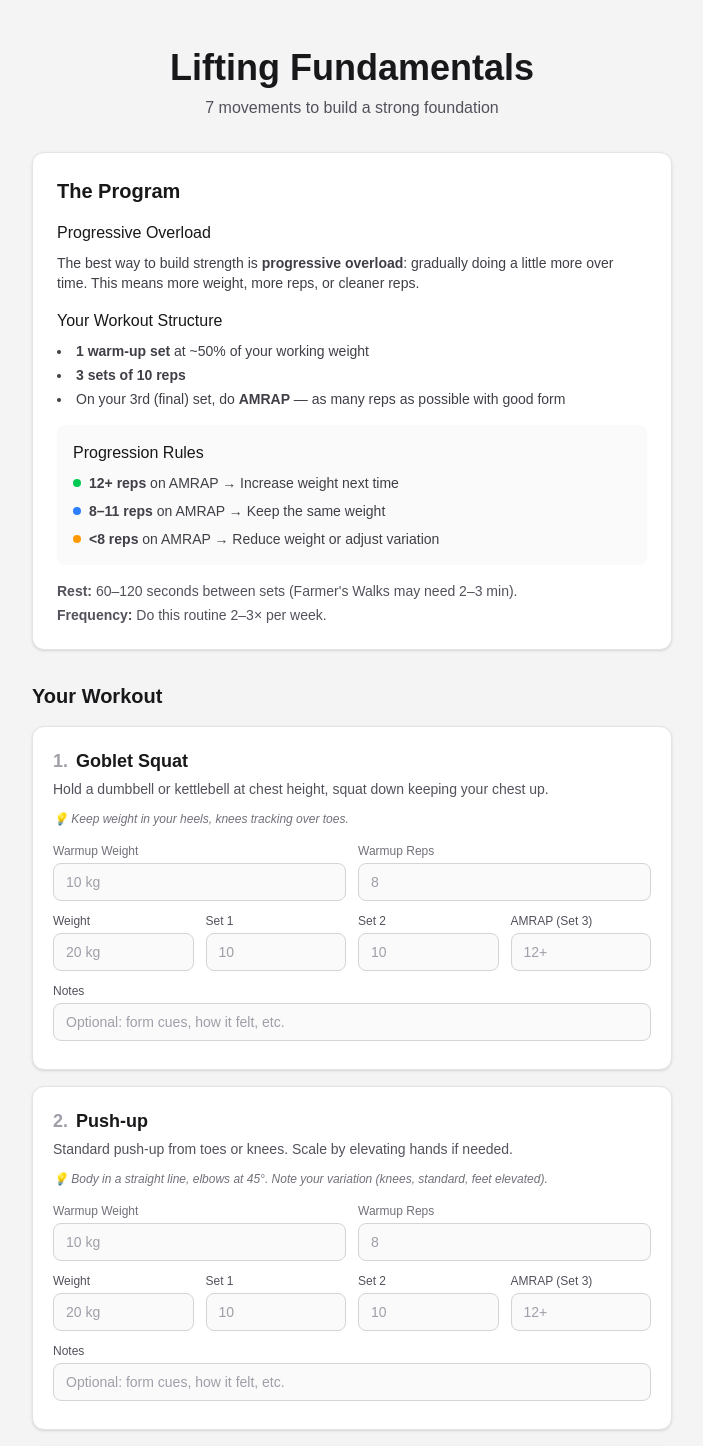
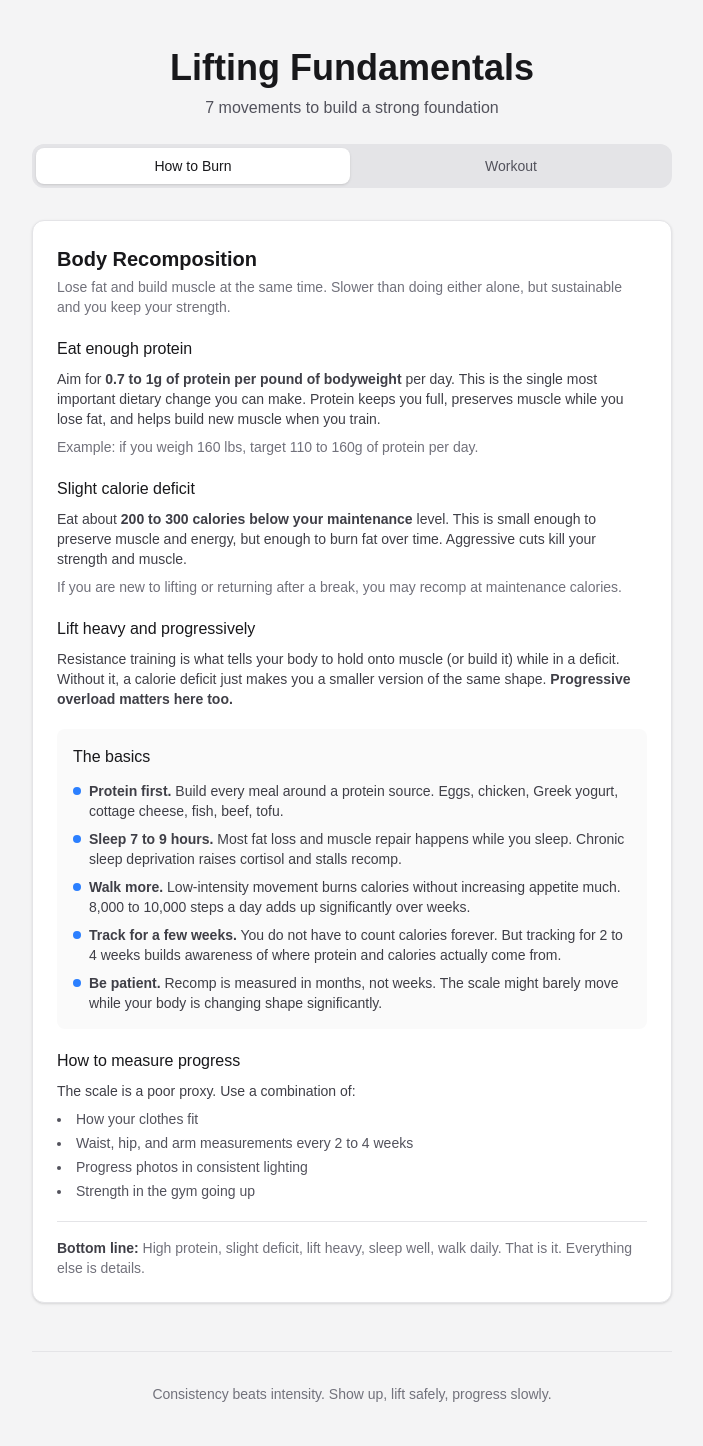
Before and after one commit to vrnvrn/lift, a Next.js app: page / in a window 1280 px wide. Shown: the top 1446 px of the page, without its empty margins (288-991 px from the left). Built offline with nearby package versions, Linux system fonts and the light colour scheme.

Commit message:
Add How to Burn tab, separate L/R warmup for shoulder press, remove arrow prefix

```diff
--- a/app/page.tsx
+++ b/app/page.tsx
@@ -5,8 +5,12 @@ import { exercises, createEmptyWorkout, ExerciseLog, WorkoutData } from "@/lib/e
 import ProgramInfo from "@/components/ProgramInfo";
 import ExerciseCard from "@/components/ExerciseCard";
 import EmailForm from "@/components/EmailForm";
+import HowToBurn from "@/components/HowToBurn";
+
+type Tab = "how-to-burn" | "workout";
 
 export default function Home() {
+  const [tab, setTab] = useState<Tab>("how-to-burn");
   const [workoutData, setWorkoutData] = useState<WorkoutData>(createEmptyWorkout);
   const [email, setEmail] = useState("");
 
@@ -24,7 +28,7 @@ export default function Home() {
     <div className="min-h-screen bg-zinc-100 dark:bg-zinc-950">
       <div className="max-w-2xl mx-auto px-4 py-8 sm:py-12">
         {/* Header */}
-        <header className="text-center mb-8">
+        <header className="text-center mb-6">
           <h1 className="text-3xl sm:text-4xl font-bold text-zinc-900 dark:text-zinc-100 mb-2">
             Lifting Fundamentals
           </h1>
@@ -33,6 +37,34 @@ export default function Home() {
           </p>
         </header>
 
+        {/* Tab Navigation */}
+        <div className="flex gap-1 bg-zinc-200 dark:bg-zinc-800 rounded-xl p-1 mb-8">
+          <button
+            onClick={() => setTab("how-to-burn")}
+            className={`flex-1 py-2 px-4 rounded-lg text-sm font-medium transition-colors ${
+              tab === "how-to-burn"
+                ? "bg-white dark:bg-zinc-900 text-zinc-900 dark:text-zinc-100 shadow-sm"
+                : "text-zinc-600 dark:text-zinc-400 hover:text-zinc-900 dark:hover:text-zinc-100"
+            }`}
+          >
+            How to Burn
+          </button>
+          <button
+            onClick={() => setTab("workout")}
+            className={`flex-1 py-2 px-4 rounded-lg text-sm font-medium transition-colors ${
+              tab === "workout"
+                ? "bg-white dark:bg-zinc-900 text-zinc-900 dark:text-zinc-100 shadow-sm"
+                : "text-zinc-600 dark:text-zinc-400 hover:text-zinc-900 dark:hover:text-zinc-100"
+            }`}
+          >
+            Workout
+          </button>
+        </div>
+
+        {tab === "how-to-burn" && <HowToBurn />}
+
+        {tab === "workout" && (
+          <>
             {/* Program Info */}
             <ProgramInfo />
 
@@ -59,11 +91,13 @@ export default function Home() {
               email={email}
               onEmailChange={setEmail}
             />
+          </>
+        )}
 
         {/* Footer */}
         <footer className="text-center mt-12 pt-8 border-t border-zinc-200 dark:border-zinc-800">
           <p className="text-sm text-zinc-500 dark:text-zinc-500">
-            Remember: Consistency beats intensity. Show up, lift safely, progress slowly.
+            Consistency beats intensity. Show up, lift safely, progress slowly.
           </p>
         </footer>
       </div>
--- a/components/ExerciseCard.tsx
+++ b/components/ExerciseCard.tsx
@@ -34,6 +34,55 @@ export default function ExerciseCard({ exercise, log, onChange, index }: Exercis
       </p>
 
       {/* Warmup Section */}
+      {exercise.isShoulderPress ? (
+        <div className="mb-3">
+          <p className="text-xs font-semibold text-zinc-500 dark:text-zinc-500 mb-2">Warmup</p>
+          <div className="grid grid-cols-2 gap-3 mb-2">
+            <div>
+              <label className="block text-xs font-medium text-zinc-500 dark:text-zinc-500 mb-1">Left Weight</label>
+              <input
+                type="text"
+                value={log.warmupWeightLeft || ""}
+                onChange={(e) => onChange("warmupWeightLeft", e.target.value)}
+                placeholder="5 kg"
+                className="w-full px-3 py-2 text-sm rounded-lg border border-zinc-300 dark:border-zinc-700 bg-zinc-50 dark:bg-zinc-800 text-zinc-900 dark:text-zinc-100 placeholder-zinc-400 focus:outline-none focus:ring-2 focus:ring-blue-500 focus:border-transparent"
+              />
+            </div>
+            <div>
+              <label className="block text-xs font-medium text-zinc-500 dark:text-zinc-500 mb-1">Left Reps</label>
+              <input
+                type="text"
+                value={log.warmupRepsLeft || ""}
+                onChange={(e) => onChange("warmupRepsLeft", e.target.value)}
+                placeholder="8"
+                className="w-full px-3 py-2 text-sm rounded-lg border border-zinc-300 dark:border-zinc-700 bg-zinc-50 dark:bg-zinc-800 text-zinc-900 dark:text-zinc-100 placeholder-zinc-400 focus:outline-none focus:ring-2 focus:ring-blue-500 focus:border-transparent"
+              />
+            </div>
+          </div>
+          <div className="grid grid-cols-2 gap-3">
+            <div>
+              <label className="block text-xs font-medium text-zinc-500 dark:text-zinc-500 mb-1">Right Weight</label>
+              <input
+                type="text"
+                value={log.warmupWeightRight || ""}
+                onChange={(e) => onChange("warmupWeightRight", e.target.value)}
+                placeholder="5 kg"
+                className="w-full px-3 py-2 text-sm rounded-lg border border-zinc-300 dark:border-zinc-700 bg-zinc-50 dark:bg-zinc-800 text-zinc-900 dark:text-zinc-100 placeholder-zinc-400 focus:outline-none focus:ring-2 focus:ring-blue-500 focus:border-transparent"
+              />
+            </div>
+            <div>
+              <label className="block text-xs font-medium text-zinc-500 dark:text-zinc-500 mb-1">Right Reps</label>
+              <input
+                type="text"
+                value={log.warmupRepsRight || ""}
+                onChange={(e) => onChange("warmupRepsRight", e.target.value)}
+                placeholder="8"
+                className="w-full px-3 py-2 text-sm rounded-lg border border-zinc-300 dark:border-zinc-700 bg-zinc-50 dark:bg-zinc-800 text-zinc-900 dark:text-zinc-100 placeholder-zinc-400 focus:outline-none focus:ring-2 focus:ring-blue-500 focus:border-transparent"
+              />
+            </div>
+          </div>
+        </div>
+      ) : (
         <div className="grid grid-cols-2 gap-3 mb-3">
           <div>
             <label className="block text-xs font-medium text-zinc-500 dark:text-zinc-500 mb-1">
@@ -60,6 +109,7 @@ export default function ExerciseCard({ exercise, log, onChange, index }: Exercis
             />
           </div>
         </div>
+      )}
 
       {/* Shoulder Press - Left/Right fields */}
       {exercise.isShoulderPress ? (
@@ -242,7 +292,7 @@ export default function ExerciseCard({ exercise, log, onChange, index }: Exercis
 
       {advice.message && (
         <p className={`text-sm font-medium mt-3 ${advice.color}`}>
-          → {advice.message}
+          {advice.message}
         </p>
       )}
     </div>
--- /dev/null
+++ b/components/HowToBurn.tsx
@@ -0,0 +1,88 @@
+export default function HowToBurn() {
+  return (
+    <div className="space-y-6">
+      <div className="bg-white dark:bg-zinc-900 rounded-xl shadow-sm border border-zinc-200 dark:border-zinc-800 p-6">
+        <h2 className="text-xl font-semibold mb-1 text-zinc-900 dark:text-zinc-100">
+          Body Recomposition
+        </h2>
+        <p className="text-sm text-zinc-500 dark:text-zinc-400 mb-5">
+          Lose fat and build muscle at the same time. Slower than doing either alone, but sustainable and you keep your strength.
+        </p>
+
+        <div className="space-y-5 text-zinc-700 dark:text-zinc-300">
+          <div>
+            <h3 className="font-medium text-zinc-900 dark:text-zinc-100 mb-2">Eat enough protein</h3>
+            <p className="text-sm">
+              Aim for <strong>0.7 to 1g of protein per pound of bodyweight</strong> per day. This is the single most important dietary change you can make. Protein keeps you full, preserves muscle while you lose fat, and helps build new muscle when you train.
+            </p>
+            <p className="text-sm mt-2 text-zinc-500 dark:text-zinc-400">
+              Example: if you weigh 160 lbs, target 110 to 160g of protein per day.
+            </p>
+          </div>
+
+          <div>
+            <h3 className="font-medium text-zinc-900 dark:text-zinc-100 mb-2">Slight calorie deficit</h3>
+            <p className="text-sm">
+              Eat about <strong>200 to 300 calories below your maintenance</strong> level. This is small enough to preserve muscle and energy, but enough to burn fat over time. Aggressive cuts kill your strength and muscle.
+            </p>
+            <p className="text-sm mt-2 text-zinc-500 dark:text-zinc-400">
+              If you are new to lifting or returning after a break, you may recomp at maintenance calories.
+            </p>
+          </div>
+
+          <div>
+            <h3 className="font-medium text-zinc-900 dark:text-zinc-100 mb-2">Lift heavy and progressively</h3>
+            <p className="text-sm">
+              Resistance training is what tells your body to hold onto muscle (or build it) while in a deficit. Without it, a calorie deficit just makes you a smaller version of the same shape. <strong>Progressive overload matters here too.</strong>
+            </p>
+          </div>
+
+          <div className="bg-zinc-50 dark:bg-zinc-800 rounded-lg p-4">
+            <h3 className="font-medium text-zinc-900 dark:text-zinc-100 mb-3">The basics</h3>
+            <ul className="text-sm space-y-2">
+              <li className="flex items-start gap-2">
+                <span className="inline-block w-2 h-2 mt-1.5 rounded-full bg-blue-500 shrink-0"></span>
+                <span><strong>Protein first.</strong> Build every meal around a protein source. Eggs, chicken, Greek yogurt, cottage cheese, fish, beef, tofu.</span>
+              </li>
+              <li className="flex items-start gap-2">
+                <span className="inline-block w-2 h-2 mt-1.5 rounded-full bg-blue-500 shrink-0"></span>
+                <span><strong>Sleep 7 to 9 hours.</strong> Most fat loss and muscle repair happens while you sleep. Chronic sleep deprivation raises cortisol and stalls recomp.</span>
+              </li>
+              <li className="flex items-start gap-2">
+                <span className="inline-block w-2 h-2 mt-1.5 rounded-full bg-blue-500 shrink-0"></span>
+                <span><strong>Walk more.</strong> Low-intensity movement burns calories without increasing appetite much. 8,000 to 10,000 steps a day adds up significantly over weeks.</span>
+              </li>
+              <li className="flex items-start gap-2">
+                <span className="inline-block w-2 h-2 mt-1.5 rounded-full bg-blue-500 shrink-0"></span>
+                <span><strong>Track for a few weeks.</strong> You do not have to count calories forever. But tracking for 2 to 4 weeks builds awareness of where protein and calories actually come from.</span>
+              </li>
+              <li className="flex items-start gap-2">
+                <span className="inline-block w-2 h-2 mt-1.5 rounded-full bg-blue-500 shrink-0"></span>
+                <span><strong>Be patient.</strong> Recomp is measured in months, not weeks. The scale might barely move while your body is changing shape significantly.</span>
+              </li>
+            </ul>
+          </div>
+
+          <div>
+            <h3 className="font-medium text-zinc-900 dark:text-zinc-100 mb-2">How to measure progress</h3>
+            <p className="text-sm">
+              The scale is a poor proxy. Use a combination of:
+            </p>
+            <ul className="text-sm mt-2 space-y-1 list-disc list-inside text-zinc-600 dark:text-zinc-400">
+              <li>How your clothes fit</li>
+              <li>Waist, hip, and arm measurements every 2 to 4 weeks</li>
+              <li>Progress photos in consistent lighting</li>
+              <li>Strength in the gym going up</li>
+            </ul>
+          </div>
+
+          <div className="text-sm text-zinc-500 dark:text-zinc-400 border-t border-zinc-200 dark:border-zinc-700 pt-4">
+            <p>
+              <strong className="text-zinc-700 dark:text-zinc-300">Bottom line:</strong> High protein, slight deficit, lift heavy, sleep well, walk daily. That is it. Everything else is details.
+            </p>
+          </div>
+        </div>
+      </div>
+    </div>
+  );
+}
--- a/lib/exercises.ts
+++ b/lib/exercises.ts
@@ -65,6 +65,10 @@ export interface ExerciseLog {
   // Shoulder press left/right fields
   leftWeight?: string;
   rightWeight?: string;
+  warmupWeightLeft?: string;
+  warmupWeightRight?: string;
+  warmupRepsLeft?: string;
+  warmupRepsRight?: string;
   set1RepsLeft?: string;
   set1RepsRight?: string;
   set2RepsLeft?: string;
@@ -89,6 +93,10 @@ export function createEmptyWorkout(): WorkoutData {
       // Shoulder press left/right fields
       leftWeight: "",
       rightWeight: "",
+      warmupWeightLeft: "",
+      warmupWeightRight: "",
+      warmupRepsLeft: "",
+      warmupRepsRight: "",
       set1RepsLeft: "",
       set1RepsRight: "",
       set2RepsLeft: "",
```
Lines whose indentation alone changed are shown as unchanged.
